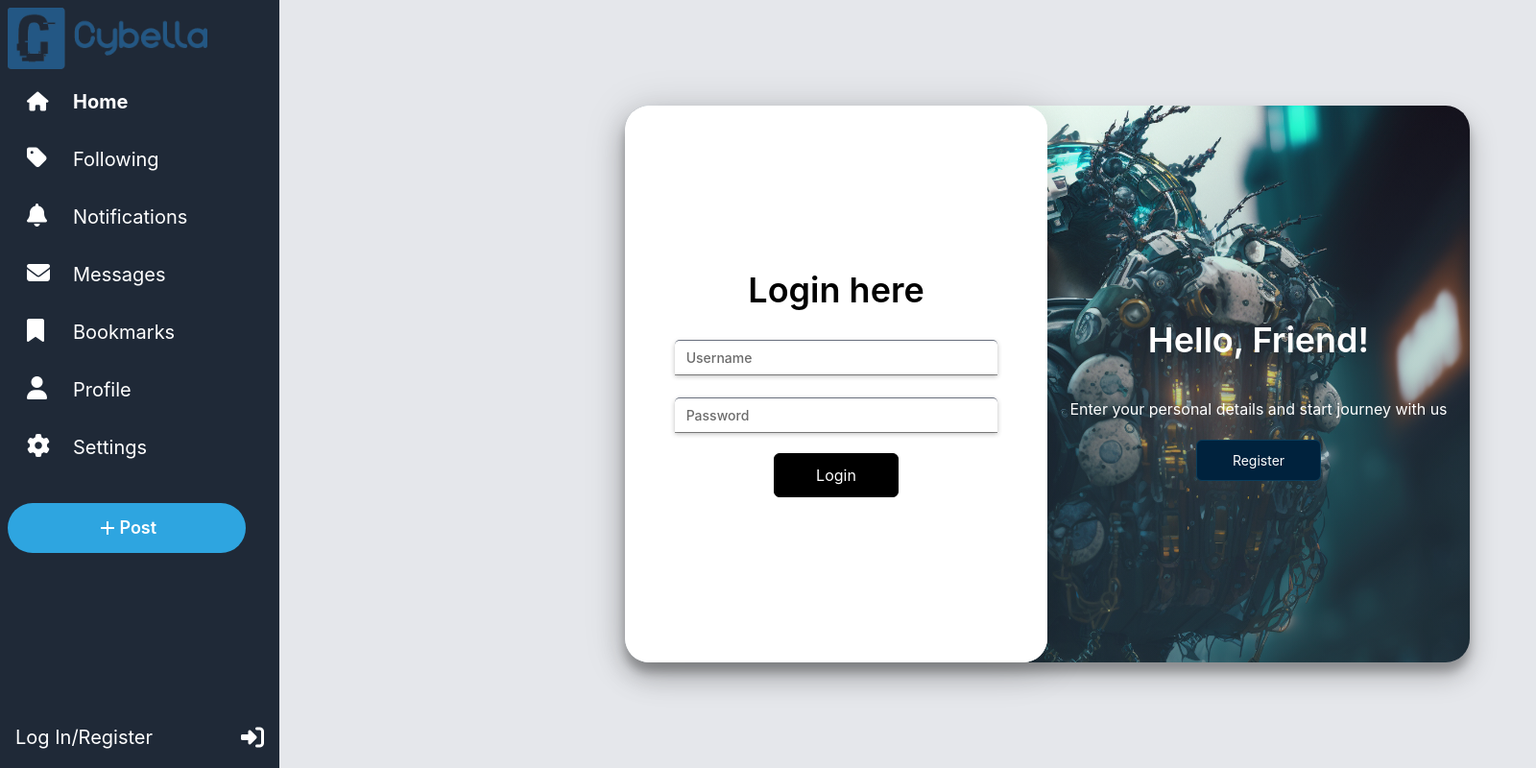
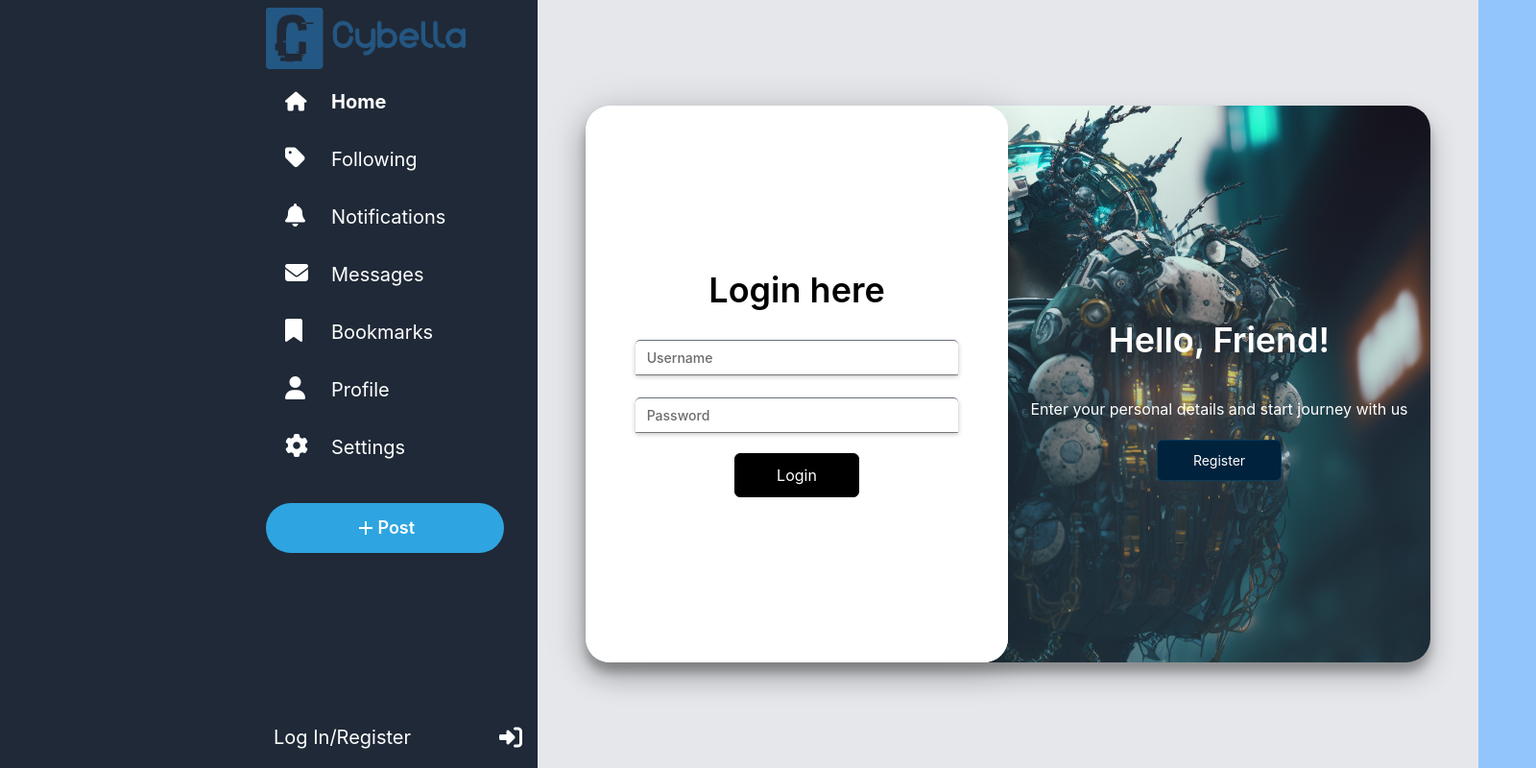
Before and after one commit to MarouBen/Cybella-Network, a Django app: page /login in a window 1600 px wide; the page is wider, and only the part inside the window is pictured. Shown: that part at 96% size. Run offline with Django 3.2, Linux system fonts and the light colour scheme; some libraries are stand-ins or nearby versions.

Commit message:
made the sidebar fixed

```diff
--- a/network/templates/network/layout.html
+++ b/network/templates/network/layout.html
@@ -15,7 +15,7 @@
     </head>
     <body class="overflow-hidden w-screen h-screen flex flex-row">
         <!-- Sidebar -->
-        <nav class=" container lg:max-w-[600px] flex flex-col p-2  flex-grow bg-gray-800 h-screen items-end ">
+        <nav class=" container  max-w-[35%] flex flex-col p-2  flex-grow bg-gray-800 h-screen items-end fixed">
 
             <div class="sidebar flex flex-col text-xl font-normal text-white w-[275px] h-full justify-between">
 
@@ -49,7 +49,7 @@
             </div>
         </nav>
         <!-- Sidebar -->
-        <div class="body h-screen flex flex-row w-full">
+        <div class="body h-screen flex flex-row w-[65%] ml-[35%]">
             <div class="bg-red-300 flex-grow">
                 {% block body %}
                 {% endblock %}
--- a/network/templates/network/login.html
+++ b/network/templates/network/login.html
@@ -5,7 +5,7 @@
 {% endblock %}
 
 {% block body %}
-    <div class="boy w-screen h-screen bg-gray-200 flex flex-col">
+    <div class="boy w-full h-full bg-gray-200 flex flex-col">
         <!-- Container -->
         <div class="log-container">
             <!-- Overlay -->
--- a/theme/static/css/dist/styles.css
+++ b/theme/static/css/dist/styles.css
@@ -837,6 +837,14 @@ select {
   margin-top: 0.25rem;
 }
 
+.ml-\[\] {
+  margin-left: ;
+}
+
+.ml-\[35\%\] {
+  margin-left: 35%;
+}
+
 .block {
   display: block;
 }
@@ -948,6 +956,50 @@ select {
 .w-fit {
   width: -moz-fit-content;
   width: fit-content;
+}
+
+.w-1\/3 {
+  width: 33.333333%;
+}
+
+.w-5\/12 {
+  width: 41.666667%;
+}
+
+.w-2\/4 {
+  width: 50%;
+}
+
+.w-\[\] {
+  width: ;
+}
+
+.w-\[55\] {
+  width: 55;
+}
+
+.w-\[55\%\] {
+  width: 55%;
+}
+
+.w-\[65\] {
+  width: 65;
+}
+
+.w-\[65\%\] {
+  width: 65%;
+}
+
+.max-w-\[55\%\] {
+  max-width: 55%;
+}
+
+.max-w-\[40\%\] {
+  max-width: 40%;
+}
+
+.max-w-\[35\%\] {
+  max-width: 35%;
 }
 
 .flex-grow {
```
Also changed, not shown: db.sqlite3.
